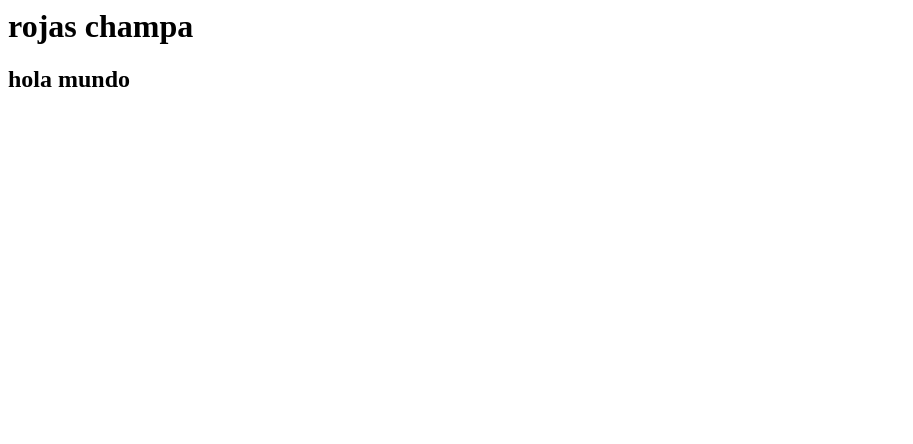
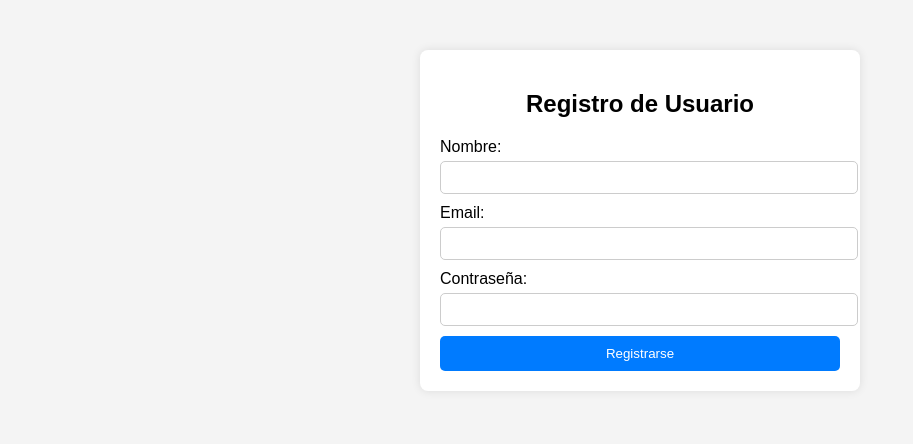
Before and after one commit to AbigailRojasChampa/martes, a plain HTML site: page index.html in a window 1280 px wide. Shown: the whole page, without its empty margins (0-913 px from the left). Drawn offline with Linux system fonts and the light colour scheme.

Commit message:
Update index.html

```diff
--- a/index.html
+++ b/index.html
@@ -1,7 +1,69 @@
-<html>
-     <body>
-        <h1> rojas champa</h1>
-        <h2>  hola mundo </h2>
+<!DOCTYPE html>
+<html lang="es">
+<head>
+    <meta charset="UTF-8">
+    <meta name="viewport" content="width=device-width, initial-scale=1.0">
+    <title>Registro de Usuarios</title>
+    <style>
+        body {
+            font-family: Arial, sans-serif;
+            margin: 0;
+            padding: 0;
+            background-color: #f4f4f4;
+        }
+        .container {
+            max-width: 400px;
+            margin: 50px auto;
+            padding: 20px;
+            background-color: #fff;
+            border-radius: 8px;
+            box-shadow: 0 0 10px rgba(0, 0, 0, 0.1);
+        }
+        h2 {
+            text-align: center;
+        }
+        label {
+            display: block;
+            margin-bottom: 5px;
+        }
+        input[type="text"], input[type="password"], input[type="email"] {
+            width: 100%;
+            padding: 8px;
+            margin-bottom: 10px;
+            border: 1px solid #ccc;
+            border-radius: 5px;
+        }
+        input[type="submit"] {
+            width: 100%;
+            padding: 10px;
+            background-color: #007bff;
+            color: #fff;
+            border: none;
+            border-radius: 5px;
+            cursor: pointer;
+        }
+        input[type="submit"]:hover {
+            background-color: #0056b3;
+        }
+    </style>
+</head>
+<body>
 
-     </body>
+<div class="container">
+    <h2>Registro de Usuario</h2>
+    <form action="#" method="post">
+        <label for="nombre">Nombre:</label>
+        <input type="text" id="nombre" name="nombre" required>
+
+        <label for="email">Email:</label>
+        <input type="email" id="email" name="email" required>
+
+        <label for="password">Contraseña:</label>
+        <input type="password" id="password" name="password" required>
+
+        <input type="submit" value="Registrarse">
+    </form>
+</div>
+
+</body>
 </html>
```
